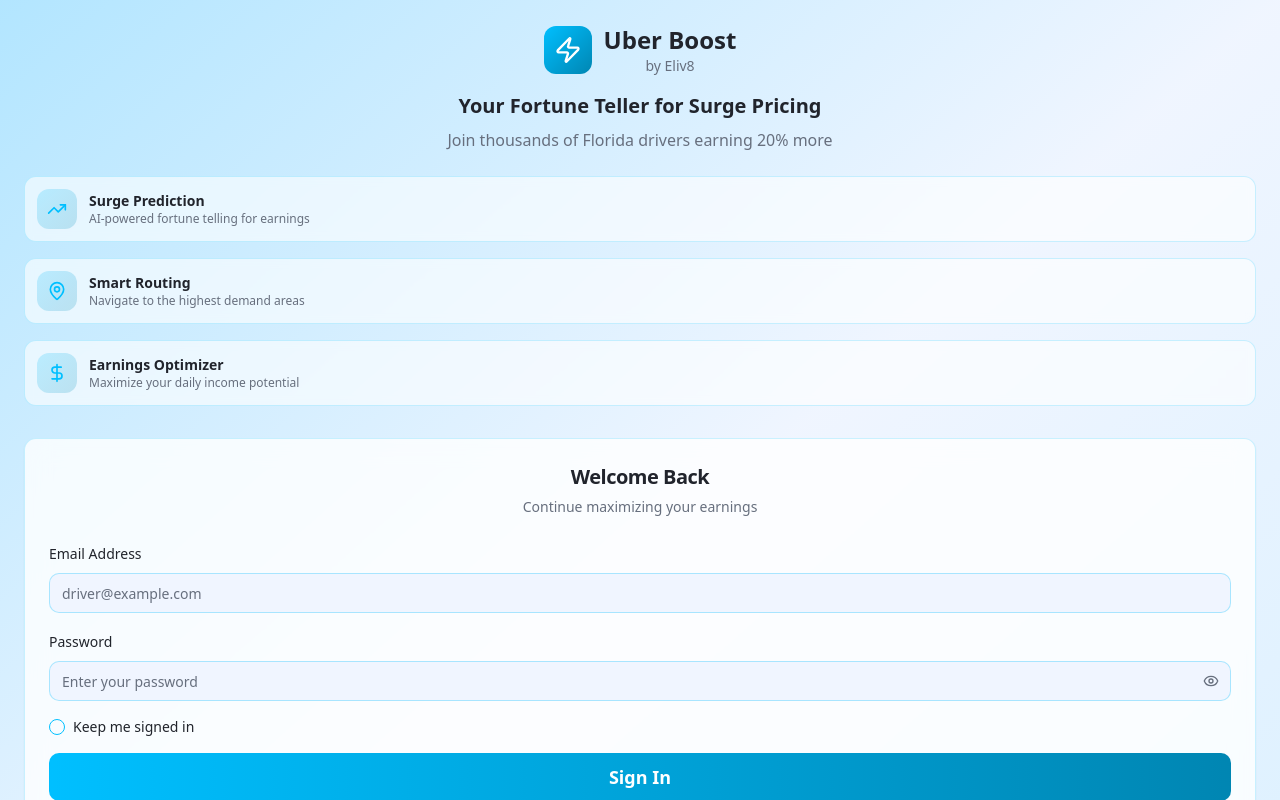
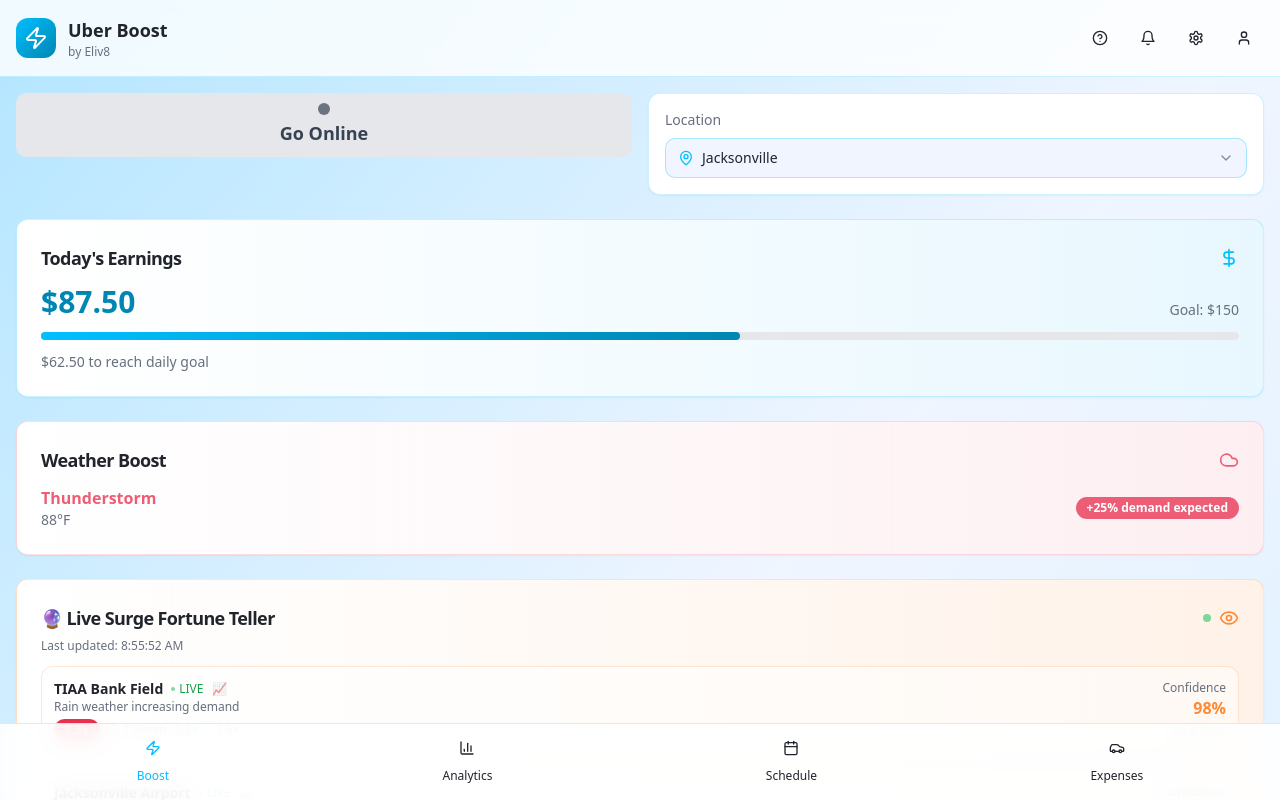
Before and after one commit to crystalgiberti/uberboost, a React (Vite) app: page / in a window 1280 px wide. Before the commit this address led to /login. Shown: the top 800 px of the page. Built offline with nearby package versions, Linux system fonts and the light colour scheme.

Commit message:
Bypass auth loading issue temporarily
cgen-e54a85f53c0748fb89a12e5cebaeff56

```diff
--- a/client/contexts/AuthContext.tsx
+++ b/client/contexts/AuthContext.tsx
@@ -31,8 +31,13 @@ interface AuthContextType {
 const AuthContext = createContext<AuthContextType | undefined>(undefined);
 
 export function AuthProvider({ children }: { children: React.ReactNode }) {
-  const [user, setUser] = useState<User | null>(null);
-  const [isLoading, setIsLoading] = useState(true);
+  const [user, setUser] = useState<User | null>({
+    id: "demo-user",
+    email: "demo@sage.app",
+    first_name: "Demo",
+    last_name: "User",
+  });
+  const [isLoading, setIsLoading] = useState(false);
 
   useEffect(() => {
     // Force exit loading state quickly
```
